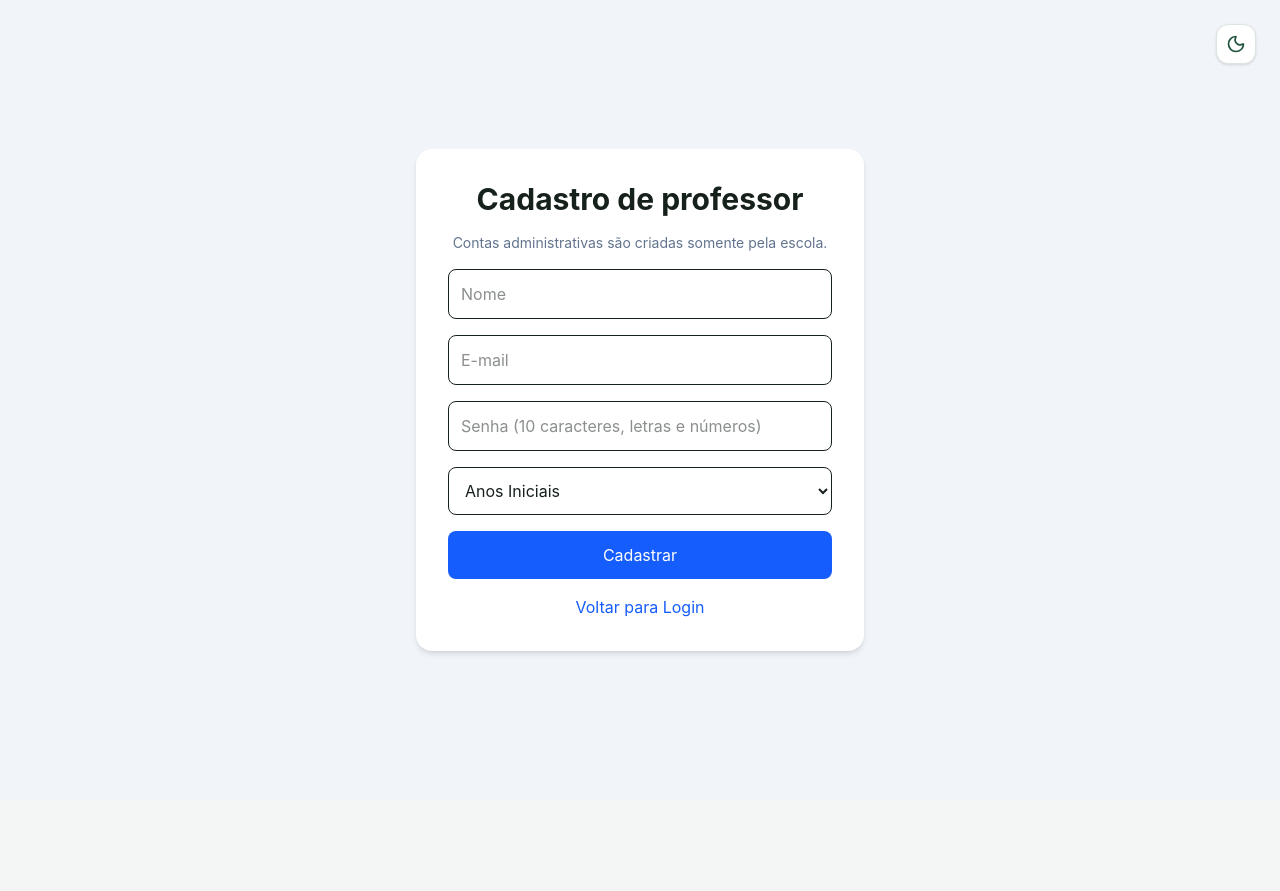
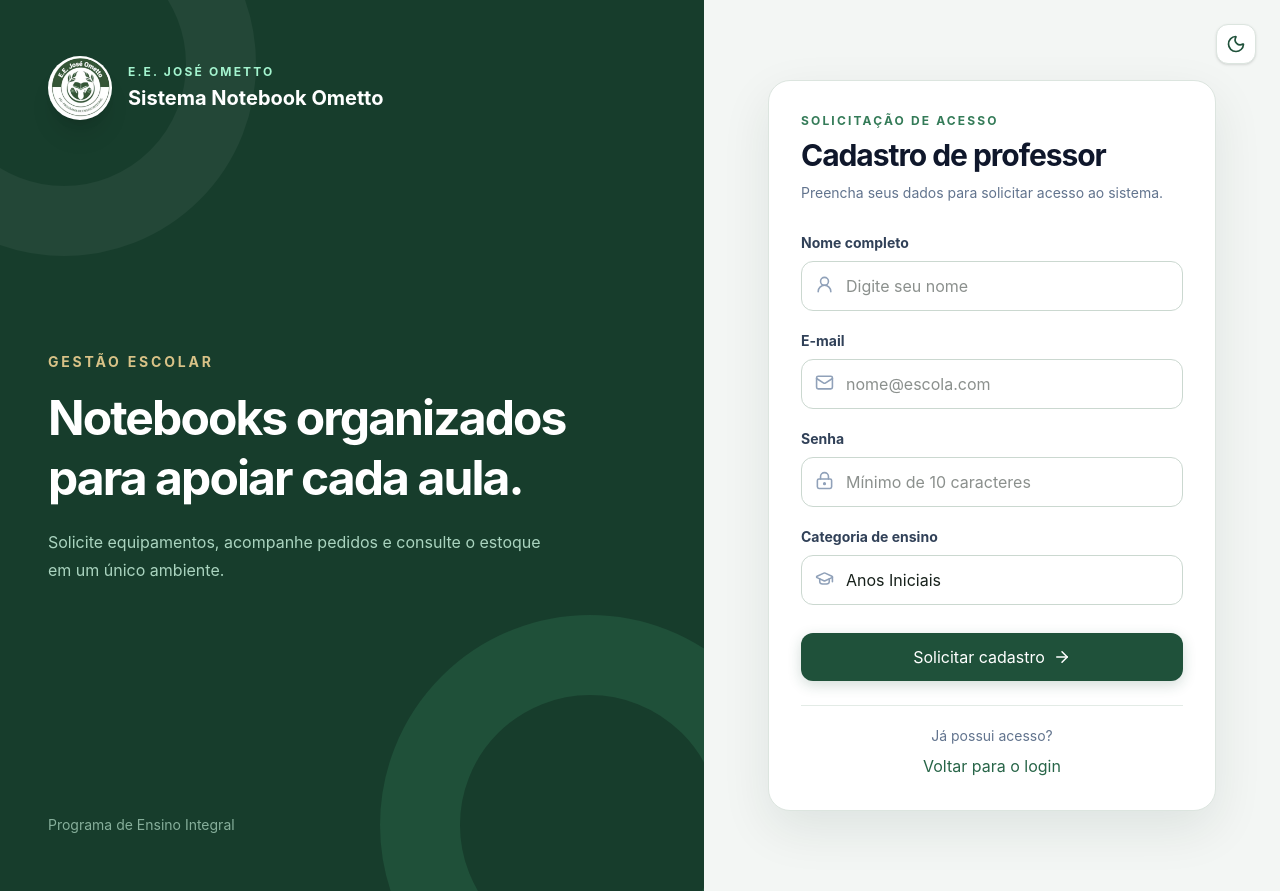
Before and after one commit to Otaviocuriel/SistemaNotebookOmetto, a React (Vite) app in the folder sistema-notebooks/: page /cadastro in a window 1280 px wide. Before the commit the page ends 800 px from the top, so only its background shows below. Built offline with nearby package versions, Linux system fonts and the light colour scheme; no server answers.

Commit message:
Padroniza tela de cadastro com o login

```diff
--- a/sistema-notebooks/src/pages/Cadastro/index.tsx
+++ b/sistema-notebooks/src/pages/Cadastro/index.tsx
@@ -1,81 +1,307 @@
-import { useState } from "react";
+import { useState, type ChangeEvent, type FormEvent } from "react";
+import {
+  ArrowLeft,
+  ArrowRight,
+  CheckCircle2,
+  GraduationCap,
+  LockKeyhole,
+  Mail,
+  UserRound,
+} from "lucide-react";
 import { useNavigate } from "react-router-dom";
+
+import ThemeToggle from "../../components/ui/ThemeToggle";
 import { api, mensagemErro } from "../../services/api";
-import ThemeToggle from "../../components/ui/ThemeToggle";
-import { CheckCircle2 } from "lucide-react";
+
+type Categoria = "INICIAIS" | "FINAIS";
+
+interface Formulario {
+  nome: string;
+  email: string;
+  senha: string;
+  categoria: Categoria;
+}
+
+const classeCampo =
+  "w-full rounded-xl border border-[#cbd8d0] bg-white py-3 pl-11 pr-4 outline-none transition focus:border-[#347b58] focus:ring-4 focus:ring-[#347b58]/10 dark:border-[#385145] dark:bg-[#0c1711] dark:text-white";
 
 export default function Cadastro() {
   const navigate = useNavigate();
-  const [form, setForm] = useState({
-    nome: "", email: "", senha: "", categoria: "INICIAIS",
+  const [form, setForm] = useState<Formulario>({
+    nome: "",
+    email: "",
+    senha: "",
+    categoria: "INICIAIS",
   });
   const [erro, setErro] = useState("");
   const [sucesso, setSucesso] = useState(false);
+  const [enviando, setEnviando] = useState(false);
 
-  function atualizar(e: React.ChangeEvent<HTMLInputElement | HTMLSelectElement>) {
-    setForm((atual) => ({ ...atual, [e.target.name]: e.target.value }));
+  function atualizar(
+    evento: ChangeEvent<HTMLInputElement | HTMLSelectElement>,
+  ) {
+    const { name, value } = evento.target;
+    setForm((atual) => ({ ...atual, [name]: value }));
   }
 
-  async function cadastrar(e: React.FormEvent) {
-    e.preventDefault();
+  async function cadastrar(evento: FormEvent<HTMLFormElement>) {
+    evento.preventDefault();
     setErro("");
+    setEnviando(true);
+
     try {
       await api.post("/auth/register", form);
       setSucesso(true);
     } catch (error) {
       setErro(mensagemErro(error));
+    } finally {
+      setEnviando(false);
     }
   }
 
   return (
-    <div className="relative min-h-screen flex items-center justify-center bg-slate-100 px-4">
-      <div className="absolute right-4 top-4 sm:right-6 sm:top-6">
+    <main className="relative grid min-h-screen bg-[#f3f6f4] dark:bg-[#08110d] lg:grid-cols-[1.1fr_0.9fr]">
+      <div className="absolute right-4 top-4 z-20 sm:right-6 sm:top-6">
         <ThemeToggle />
       </div>
+
+      <section className="relative hidden overflow-hidden bg-[#173d2c] px-12 py-14 text-white lg:flex lg:flex-col lg:justify-between">
+        <div className="pointer-events-none absolute -left-32 -top-32 h-96 w-96 rounded-full border-[70px] border-white/5" />
+        <div className="pointer-events-none absolute -bottom-36 -right-24 h-[420px] w-[420px] rounded-full border-[80px] border-[#347b58]/30" />
+
+        <div className="relative z-10 flex items-center gap-4">
+          <img
+            src="/logo-ometto.svg"
+            alt="E.E. José Ometto"
+            className="h-16 w-16 rounded-full border-2 border-white/80 bg-white object-cover shadow-xl"
+          />
+
+          <div>
+            <p className="text-xs font-bold uppercase tracking-[0.18em] text-emerald-200">
+              E.E. José Ometto
+            </p>
+            <h1 className="mt-1 text-xl font-bold">
+              Sistema Notebook Ometto
+            </h1>
+          </div>
+        </div>
+
+        <div className="relative z-10 max-w-xl">
+          <p className="text-sm font-bold uppercase tracking-[0.2em] text-[#d8c287]">
+            Gestão escolar
+          </p>
+          <h2 className="mt-4 text-4xl font-bold leading-tight tracking-[-0.04em] xl:text-5xl">
+            Notebooks organizados para apoiar cada aula.
+          </h2>
+          <p className="mt-5 max-w-lg text-base leading-7 text-emerald-100/80">
+            Solicite equipamentos, acompanhe pedidos e consulte o estoque em
+            um único ambiente.
+          </p>
+        </div>
+
+        <p className="relative z-10 text-sm text-emerald-100/60">
+          Programa de Ensino Integral
+        </p>
+      </section>
+
+      <section className="flex items-center justify-center px-4 py-20 sm:px-8">
         {sucesso ? (
-        <div className="w-full max-w-md space-y-5 rounded-2xl bg-white p-6 text-center shadow-md sm:p-8">
-          <CheckCircle2 className="mx-auto text-green-600" size={56} />
-          <h1 className="text-2xl font-bold">Cadastro enviado!</h1>
-          <p className="leading-6 text-slate-500">
-            Sua conta está aguardando a aprovação de um administrador da escola.
-            Depois de aprovada, você poderá entrar normalmente.
+          <div className="w-full max-w-md rounded-[22px] border border-[#dce5df] bg-white p-6 text-center shadow-[0_18px_50px_rgba(16,45,33,0.09)] dark:border-[#294337] dark:bg-[#101c16] sm:p-8">
+            <div className="mb-8 lg:hidden">
+              <img
+                src="/logo-ometto.svg"
+                alt="E.E. José Ometto"
+                className="mx-auto h-20 w-20 rounded-full border-2 border-white object-cover shadow-md"
+              />
+            </div>
+
+            <div className="mx-auto flex h-16 w-16 items-center justify-center rounded-full bg-emerald-50 text-[#347b58] dark:bg-emerald-500/10 dark:text-emerald-300">
+              <CheckCircle2 size={36} />
+            </div>
+
+            <p className="mt-7 text-xs font-bold uppercase tracking-[0.18em] text-[#347b58] dark:text-emerald-400">
+              Solicitação enviada
             </p>
+            <h2 className="mt-2 text-3xl font-bold tracking-[-0.035em] text-slate-900 dark:text-white">
+              Cadastro recebido
+            </h2>
+            <p className="mt-3 text-sm leading-6 text-slate-500 dark:text-slate-400">
+              Sua conta está aguardando a aprovação de um administrador da
+              escola. Depois de aprovada, você poderá entrar normalmente.
+            </p>
+
             <button
               type="button"
               onClick={() => navigate("/login")}
-            className="w-full rounded-lg bg-blue-600 p-3 font-semibold text-white hover:bg-blue-700"
+              className="mt-7 inline-flex w-full items-center justify-center gap-2 rounded-xl bg-[#1f513a] px-5 py-3 font-bold text-white shadow-[0_4px_14px_rgba(31,81,58,0.2)] transition hover:bg-[#173d2c]"
             >
+              <ArrowLeft size={18} />
               Voltar para o login
             </button>
           </div>
         ) : (
-      <form onSubmit={cadastrar} className="w-full max-w-md space-y-4 rounded-2xl bg-white p-5 shadow-md sm:p-8">
-        <h1 className="text-3xl font-bold text-center">Cadastro de professor</h1>
-        <p className="text-center text-sm text-slate-500">Contas administrativas são criadas somente pela escola.</p>
-        {erro && <p className="rounded-lg bg-red-50 p-3 text-sm text-red-700">{erro}</p>}
-        <input required minLength={3} name="nome" placeholder="Nome" value={form.nome} onChange={atualizar} className="w-full border p-3 rounded-lg" />
-        <input required name="email" placeholder="E-mail" type="email" value={form.email} onChange={atualizar} className="w-full border p-3 rounded-lg" />
+          <form
+            onSubmit={cadastrar}
+            className="w-full max-w-md rounded-[22px] border border-[#dce5df] bg-white p-6 shadow-[0_18px_50px_rgba(16,45,33,0.09)] dark:border-[#294337] dark:bg-[#101c16] sm:p-8"
+          >
+            <div className="mb-8 lg:hidden">
+              <img
+                src="/logo-ometto.svg"
+                alt="E.E. José Ometto"
+                className="mb-5 h-20 w-20 rounded-full border-2 border-white object-cover shadow-md"
+              />
+            </div>
+
+            <div>
+              <p className="text-xs font-bold uppercase tracking-[0.18em] text-[#347b58] dark:text-emerald-400">
+                Solicitação de acesso
+              </p>
+              <h2 className="mt-2 text-3xl font-bold tracking-[-0.035em] text-slate-900 dark:text-white">
+                Cadastro de professor
+              </h2>
+              <p className="mt-2 text-sm leading-6 text-slate-500 dark:text-slate-400">
+                Preencha seus dados para solicitar acesso ao sistema.
+              </p>
+            </div>
+
+            {erro && (
+              <p className="mt-5 rounded-xl border border-red-200 bg-red-50 p-3 text-sm text-red-700 dark:border-red-900 dark:bg-red-950/30 dark:text-red-300">
+                {erro}
+              </p>
+            )}
+
+            <div className="mt-7 space-y-5">
+              <div>
+                <label
+                  htmlFor="nome"
+                  className="mb-2 block text-sm font-bold text-slate-700 dark:text-slate-200"
+                >
+                  Nome completo
+                </label>
+                <div className="relative">
+                  <UserRound
+                    size={19}
+                    className="pointer-events-none absolute left-3.5 top-3.5 text-slate-400"
+                  />
                   <input
+                    id="nome"
+                    required
+                    minLength={3}
+                    name="nome"
+                    autoComplete="name"
+                    placeholder="Digite seu nome"
+                    value={form.nome}
+                    onChange={atualizar}
+                    className={classeCampo}
+                  />
+                </div>
+              </div>
+
+              <div>
+                <label
+                  htmlFor="email"
+                  className="mb-2 block text-sm font-bold text-slate-700 dark:text-slate-200"
+                >
+                  E-mail
+                </label>
+                <div className="relative">
+                  <Mail
+                    size={19}
+                    className="pointer-events-none absolute left-3.5 top-3.5 text-slate-400"
+                  />
+                  <input
+                    id="email"
+                    required
+                    name="email"
+                    type="email"
+                    autoComplete="email"
+                    placeholder="nome@escola.com"
+                    value={form.email}
+                    onChange={atualizar}
+                    className={classeCampo}
+                  />
+                </div>
+              </div>
+
+              <div>
+                <label
+                  htmlFor="senha"
+                  className="mb-2 block text-sm font-bold text-slate-700 dark:text-slate-200"
+                >
+                  Senha
+                </label>
+                <div className="relative">
+                  <LockKeyhole
+                    size={19}
+                    className="pointer-events-none absolute left-3.5 top-3.5 text-slate-400"
+                  />
+                  <input
+                    id="senha"
                     required
                     minLength={10}
                     maxLength={72}
                     pattern="(?=.*[A-Za-zÀ-ÿ])(?=.*[0-9]).{10,72}"
                     title="Use pelo menos 10 caracteres, com letras e números."
                     name="senha"
-          placeholder="Senha (10 caracteres, letras e números)"
                     type="password"
+                    autoComplete="new-password"
+                    placeholder="Mínimo de 10 caracteres"
                     value={form.senha}
                     onChange={atualizar}
-          className="w-full border p-3 rounded-lg"
+                    className={classeCampo}
                   />
-        <select name="categoria" value={form.categoria} onChange={atualizar} className="w-full border p-3 rounded-lg">
+                </div>
+              </div>
+
+              <div>
+                <label
+                  htmlFor="categoria"
+                  className="mb-2 block text-sm font-bold text-slate-700 dark:text-slate-200"
+                >
+                  Categoria de ensino
+                </label>
+                <div className="relative">
+                  <GraduationCap
+                    size={19}
+                    className="pointer-events-none absolute left-3.5 top-3.5 text-slate-400"
+                  />
+                  <select
+                    id="categoria"
+                    name="categoria"
+                    value={form.categoria}
+                    onChange={atualizar}
+                    className={`${classeCampo} appearance-none`}
+                  >
                     <option value="INICIAIS">Anos Iniciais</option>
                     <option value="FINAIS">Anos Finais</option>
                   </select>
-        <button className="w-full bg-blue-600 text-white p-3 rounded-lg hover:bg-blue-700">Cadastrar</button>
-        <button type="button" onClick={() => navigate("/login")} className="w-full text-blue-600 hover:underline">Voltar para Login</button>
+                </div>
+              </div>
+            </div>
+
+            <button
+              disabled={enviando}
+              className="mt-7 inline-flex w-full items-center justify-center gap-2 rounded-xl bg-[#1f513a] px-5 py-3 font-bold text-white shadow-[0_4px_14px_rgba(31,81,58,0.2)] transition hover:bg-[#173d2c] disabled:cursor-not-allowed disabled:opacity-60"
+            >
+              {enviando ? "Enviando..." : "Solicitar cadastro"}
+              {!enviando && <ArrowRight size={18} />}
+            </button>
+
+            <div className="mt-6 border-t border-[#e3ebe6] pt-5 text-center dark:border-[#294337]">
+              <p className="text-sm text-slate-500 dark:text-slate-400">
+                Já possui acesso?
+              </p>
+              <button
+                type="button"
+                onClick={() => navigate("/login")}
+                className="mt-2 font-bold text-[#286548] transition hover:text-[#173d2c] hover:underline dark:text-emerald-400"
+              >
+                Voltar para o login
+              </button>
+            </div>
           </form>
         )}
-    </div>
+      </section>
+    </main>
   );
 }
```
Lines whose indentation alone changed are shown as unchanged.
